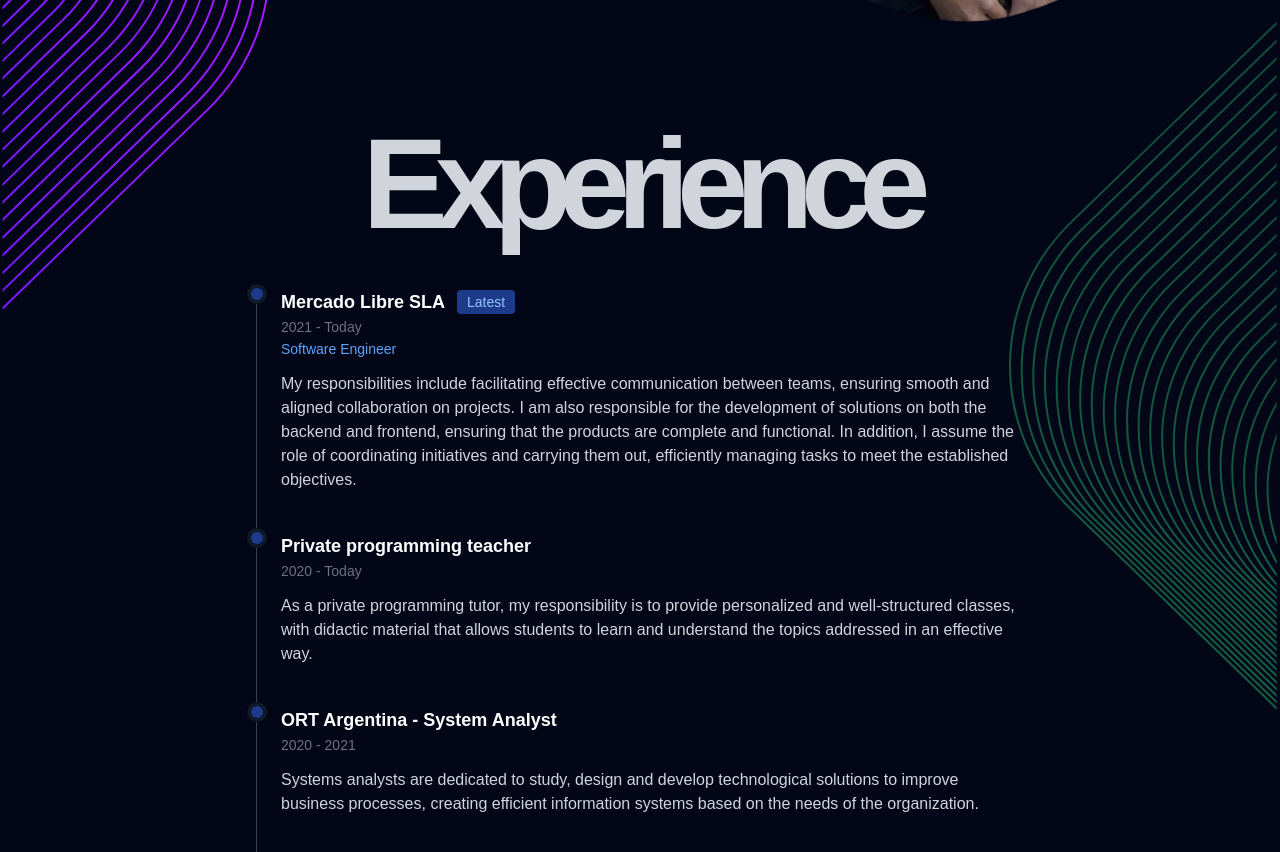
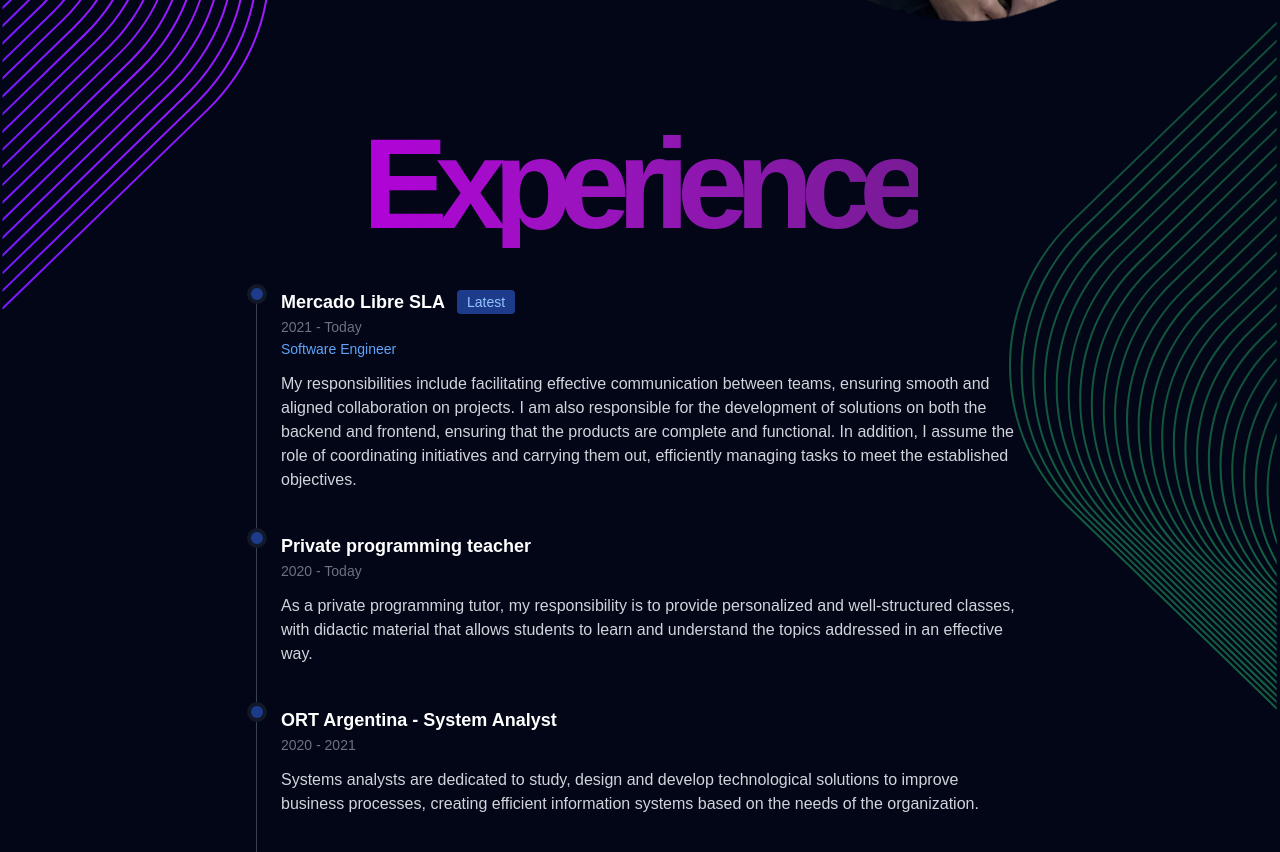
Before and after one commit to JorgeSerrano26/serranojorgev2, an Astro site: page / in a window 1280 px wide. Shown: the part 760-1612 px from the top of the page. Built offline with nearby package versions, Linux system fonts and the light colour scheme; Astro itself is replaced by a stand-in of ours.

Commit message:
Change title color and fix home

```diff
--- a/src/pages/index.astro
+++ b/src/pages/index.astro
@@ -7,7 +7,7 @@
 ---
 
 <Layout>
-    <div id="home" class="top-0 left-0 w-100 h-screen pt-20 relative">
+    <div id="home" class="top-0 left-0 w-100 min-h-screen pt-20 relative">
         <div
             class="container m-auto grid grid-rows-3 md:grid-rows-1 grid-cols-1 md:grid-cols-2 place-items-center"
         >
@@ -70,7 +70,7 @@
         <div class="w-[70%] md:w-60% max-w-screen-md m-auto pt-20 pb-20">
             <div class="text-center">
                 <h2
-                    class={`inline-block z-10 relative text-5xl md:text-7xl lg:text-9xl font-bold mb-10 bg-clip-text tracking-1 text-gray-300`}
+                    class={`inline-block z-10 relative text-5xl md:text-7xl lg:text-9xl font-bold mb-10 bg-clip-text tracking-1 section-title`}
                 >
                     Experience
                 </h2>
@@ -82,7 +82,7 @@
         <div class="w-[70%] md:w-60% max-w-screen-md m-auto pt-20 pb-20">
             <div class="text-center">
                 <h2
-                    class={`inline-block z-10 relative text-5xl md:text-7xl lg:text-9xl font-bold mb-10 bg-clip-text tracking-1 text-gray-300`}
+                    class={`inline-block z-10 relative text-5xl md:text-7xl lg:text-9xl font-bold mb-10 bg-clip-text tracking-1 section-title`}
                 >
                     Projects
                 </h2>
--- a/src/styles/base.scss
+++ b/src/styles/base.scss
@@ -75,3 +75,10 @@
     scroll-behavior: smooth;
     color: #fff;
 }
+
+.section-title {
+    background-image: linear-gradient(to right, #b102d9, #9b13bf, #8619a6, #711c8d, #5e1c75);
+    background-size: 150%;
+    -webkit-background-clip: text;
+    -webkit-text-fill-color: transparent;
+}
```
